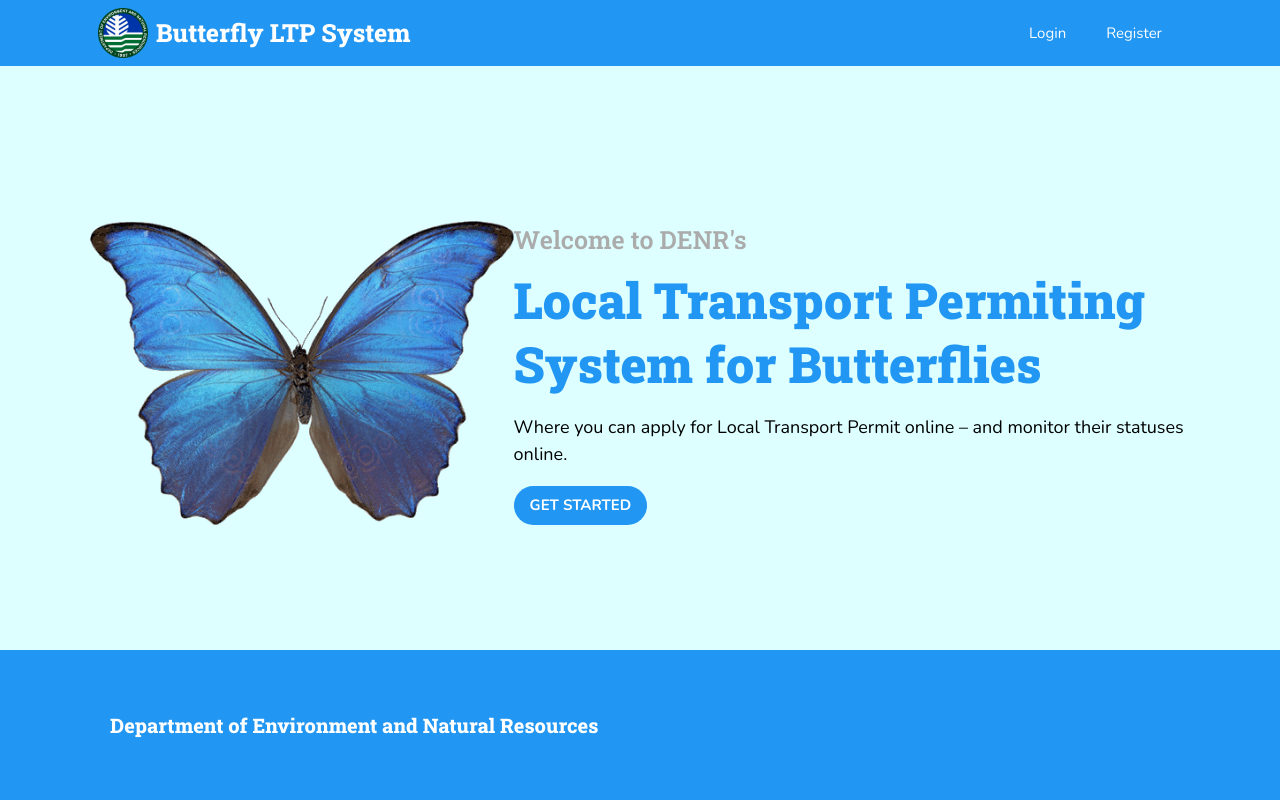
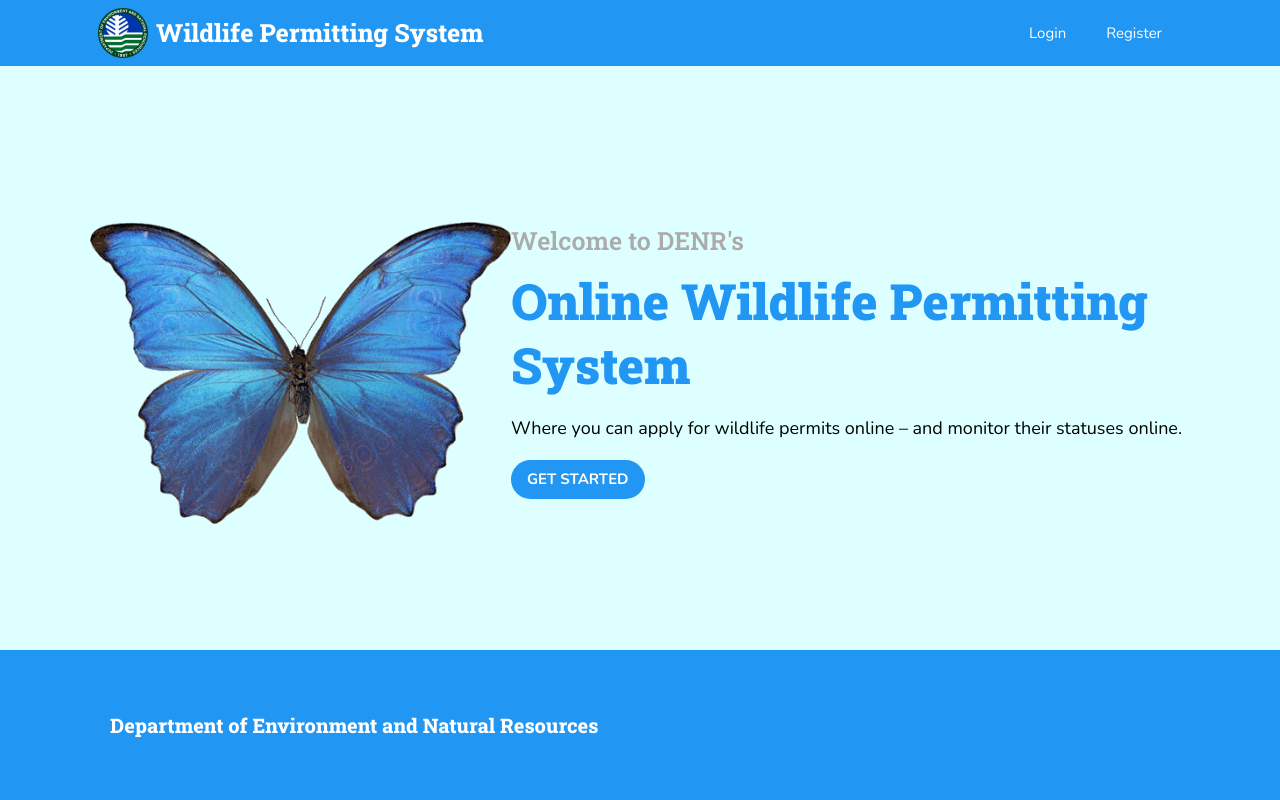
Before and after one commit to denniel-sadian/wildlife-permit-application-system, a Django app: template users/templates/users/index.html in a window 1280 px wide. Run offline with Django 4.2, Linux system fonts and the light colour scheme; the template is opened without the code that fills it, so the values that code supplies are empty; some libraries are stand-ins or nearby versions.

Commit message:
Change the names

```diff
--- a/templates/base.html
+++ b/templates/base.html
@@ -36,7 +36,7 @@
                 <div class="brand">
                     <a href="{% url 'home' %}">
                         <img src="{% static 'img/brand.png' %}" />
-                        <span>Butterfly LTP System</span>
+                        <span>Wildlife Permitting System</span>
                     </a>
                     <div class="nav-btn-cont">
                         <button id="nav-btn" class="w3-btn">
--- a/users/templates/users/index.html
+++ b/users/templates/users/index.html
@@ -93,10 +93,10 @@
         <div class="landing-text">
             <span>Welcome to DENR's</span>
             <h1 class="w3-text-blue">
-                Local Transport Permiting System for Butterflies
+                Online Wildlife Permitting System
             </h1>
             <p>
-                Where you can apply for Local Transport Permit online – and
+                Where you can apply for wildlife permits online – and
                 monitor their statuses online.
             </p>
             {% if user.is_authenticated and user.type == 'Client' %}
```
